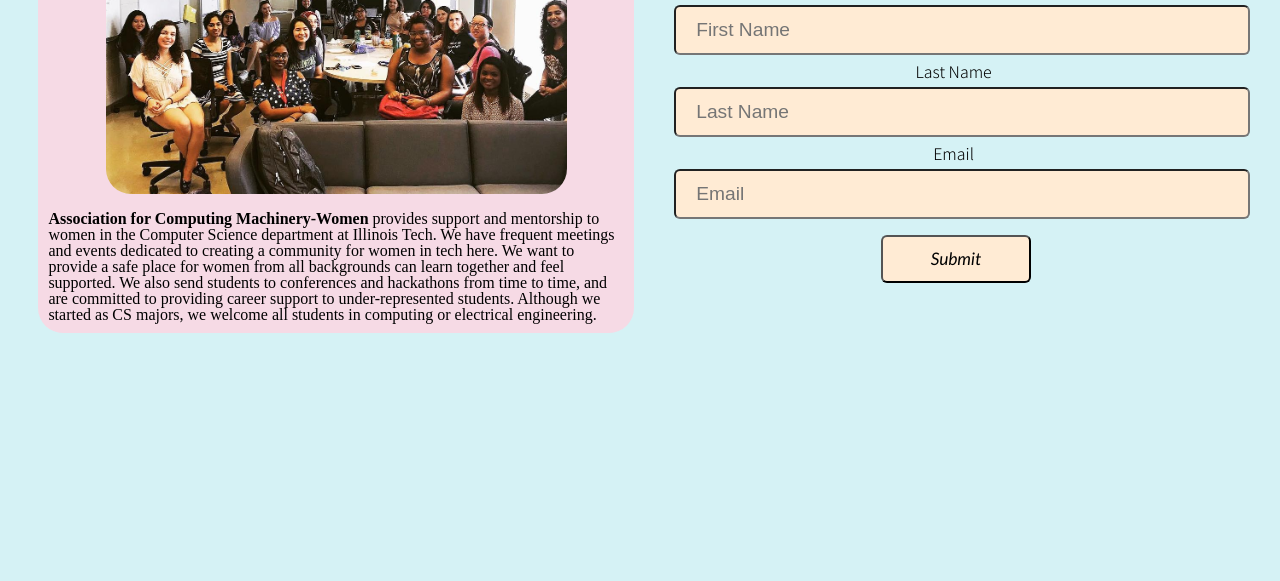
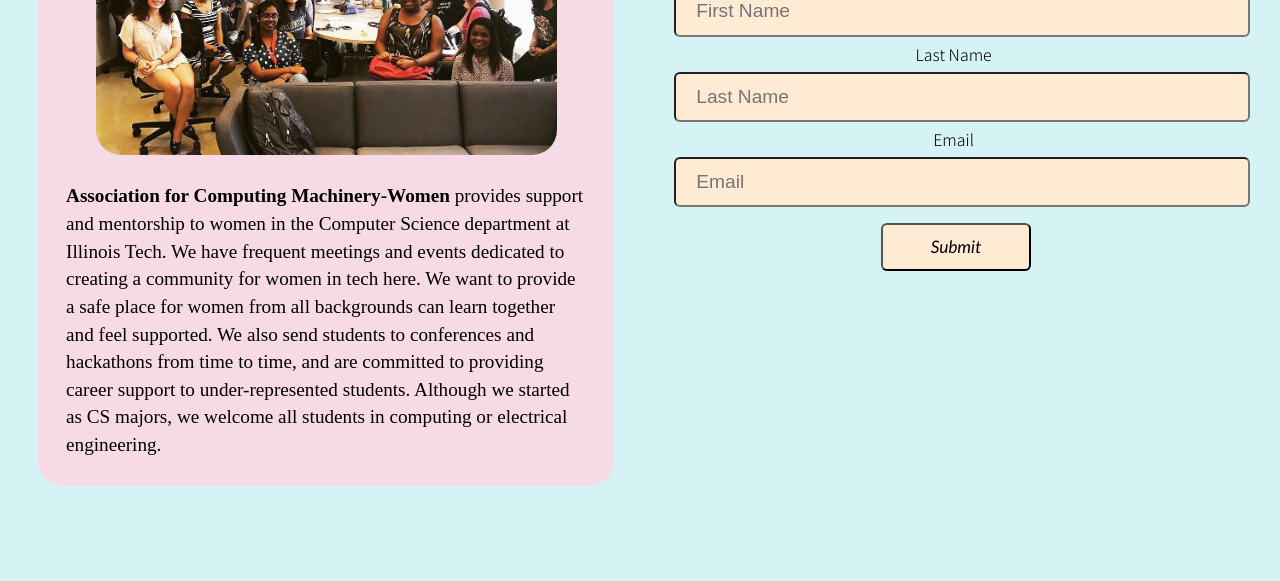
Before and after one commit to ITMD-362-Fall2022-Gladys-Toledo/Project_1, a plain HTML site: page index.html in a window 1280 px wide. Shown: the part 219-800 px from the top of the page. Drawn offline with Linux system fonts and the light colour scheme.

Commit message:
fixed font, padding, line height ratio for main-text

```diff
--- a/css/screen.css
+++ b/css/screen.css
@@ -1,10 +1,13 @@
+html{
+  line-height: 1.2em;
+}
 body {
   background-color: rgb(213, 242, 245);
 }
 
 .info {
   background-color: rgba(255, 212, 225, 0.781);
-  padding: 10px 10px;
+  /* padding: 10px 10px; */
 }
 
 .formDiv {
@@ -29,6 +32,9 @@
 .main-text {
   padding-top: 3%;
   text-align: left;
+  padding: 1.2em;
+  font-size: 1em;
+  line-height: 1.2em;
 }
 
 
@@ -87,15 +93,18 @@
 
 @media screen and (min-width: 510px) {
 
-  #container,
-  .info {
+  #container {
     text-align: center;
-    margin: 3% auto 0 auto;
+    margin: 1% auto 0 auto;
     width: 65%;
+  }
+  .main{
+    margin: 0.694% auto;
   }
 
   .info {
     border-radius: 25px;
+    margin:auto;
   }
 
   .fontsize {
@@ -134,4 +143,10 @@
   #submit {
     width: 26%;
   }
+
+  .main-text{
+    font-size: 1.2em;
+    padding: 1.44em;
+    line-height: 1.44em;
+  }
 }
```
